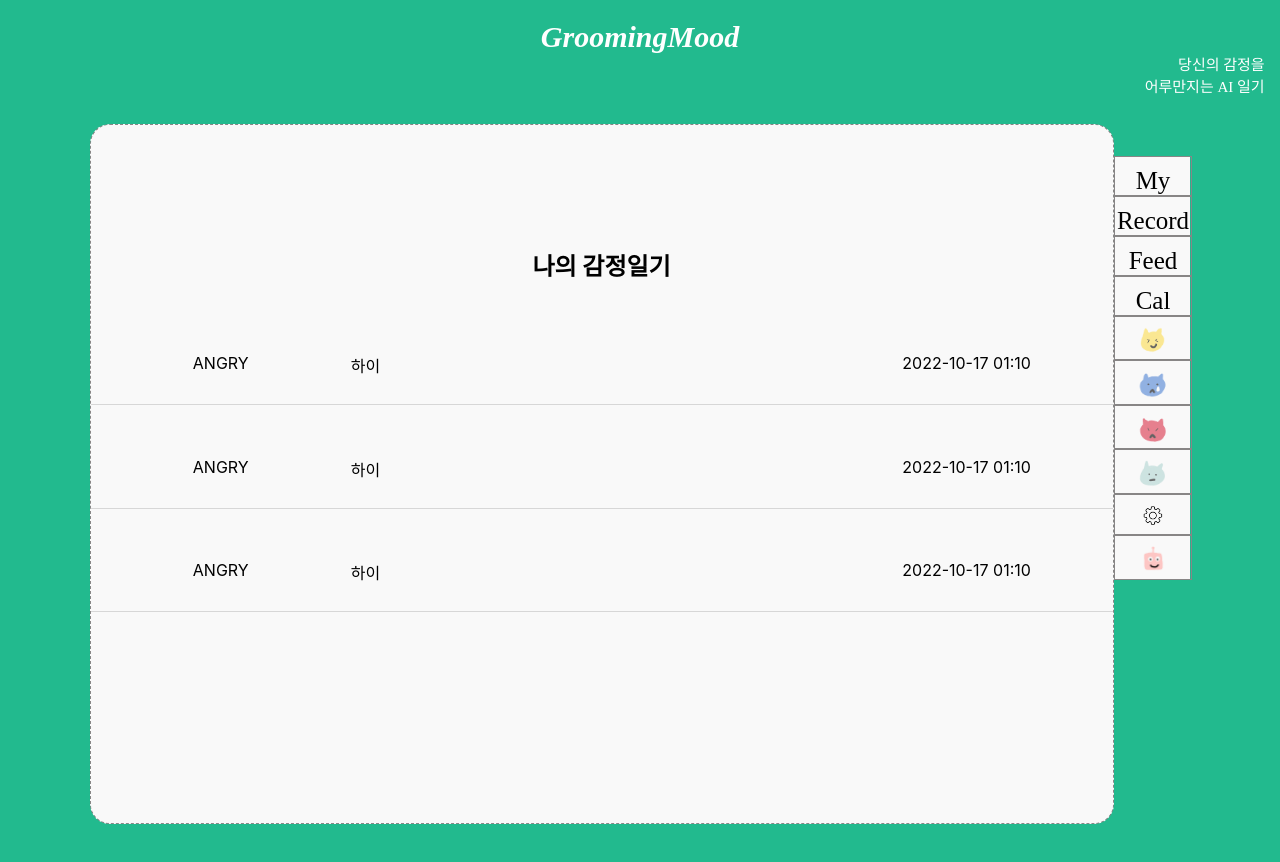
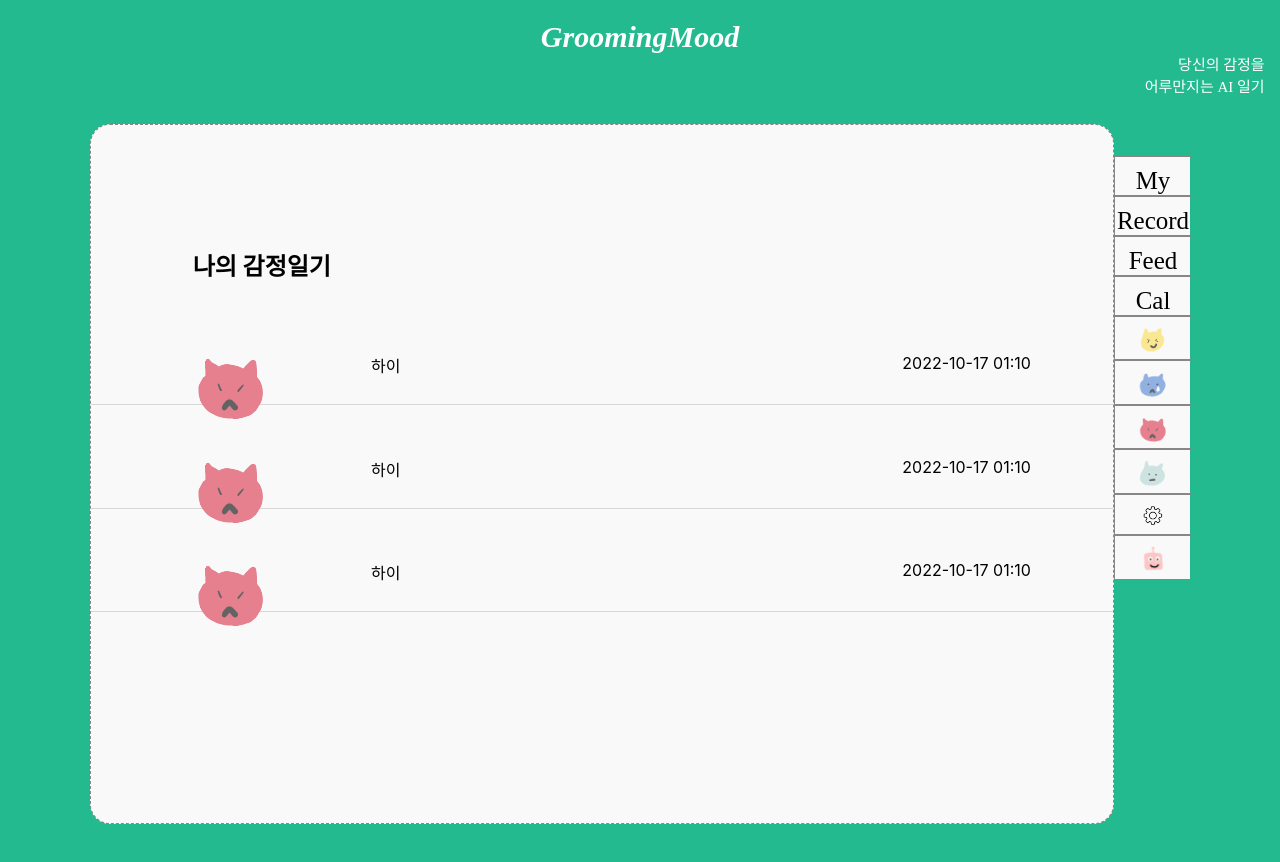
Before and after one commit to Grooming-Mood/front, a React (Create React App) app: page /feed in a window 1280 px wide. Shown: the top 862 px of the page. Built offline with nearby package versions, Linux system fonts and the light colour scheme; a web font is replaced by a local one.

Commit message:
Feat: Feed 화면 감정별 Logo 조회 추가
-

```diff
--- a/src/App.css
+++ b/src/App.css
@@ -281,11 +281,13 @@ button{
 }
 
 .diary-container {
-
+    margin: 0%;
+    padding: 0%;
 }
 
 .diary-title {
-
+    text-align: left;
+    padding : 0% 0% 0% 10%;
 }
 
 .data-container {
--- /dev/null
+++ b/src/utils/function.jsx
@@ -0,0 +1,25 @@
+import HAPPY from "../assets/image/splash/happy-icon.png";
+import ANGRY from "../assets/image/splash/angry-icon.png";
+import SAD from "../assets/image/splash/normal-icon.png";
+import NORMAL from "../assets/image/splash/sad-icon.png";
+
+
+export default function convertImage(feeling) {
+
+    switch (feeling) {
+        case 'HAPPY':
+            return <img src={ HAPPY } alt="happy"/>;
+
+        case 'ANGRY':
+            return <img src={ ANGRY } alt="angry"/>;
+
+        case 'NORMAL':
+            return <img src={ NORMAL } alt="normal"/>;
+
+        case 'SAD':
+            return <img src={ SAD } alt="sad"/>;
+
+        default:
+            return;
+    }
+}
--- a/src/views/Feed.jsx
+++ b/src/views/Feed.jsx
@@ -2,6 +2,7 @@ import { Link, withRouter } from "react-router-dom";
 import SideMenu from "./SideMenu";
 import React from "react";
 import dateFormat from "dateformat";
+import convertImage from "../utils/function";
 
 
 const dummyList = [
@@ -25,6 +26,7 @@ const dummyList = [
     },
 ];
 
+
 const
     FeedList = ({ dataList }) => {
     return (
@@ -32,11 +34,17 @@ const
             <div>
                 {dataList.map((it) => {
                     return (
+
                       <div className="data-container"
                            key = {it.id}>
+
                           <div className="data-image">
-                              <span>{ it.feeling }</span>
+                              {
+                                  (convertImage(it.feeling))
+                              }
                           </div>
+
+
                           <div className="data-content">
                               <span>{ it.content }</span>
                           </div>
```
